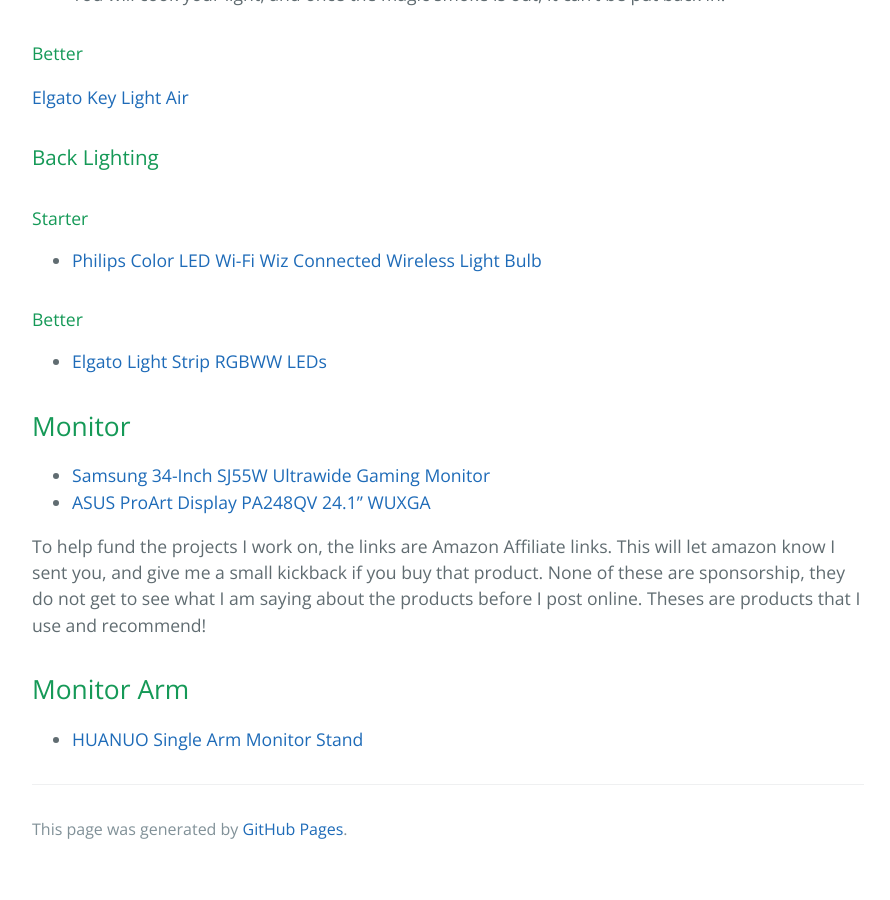
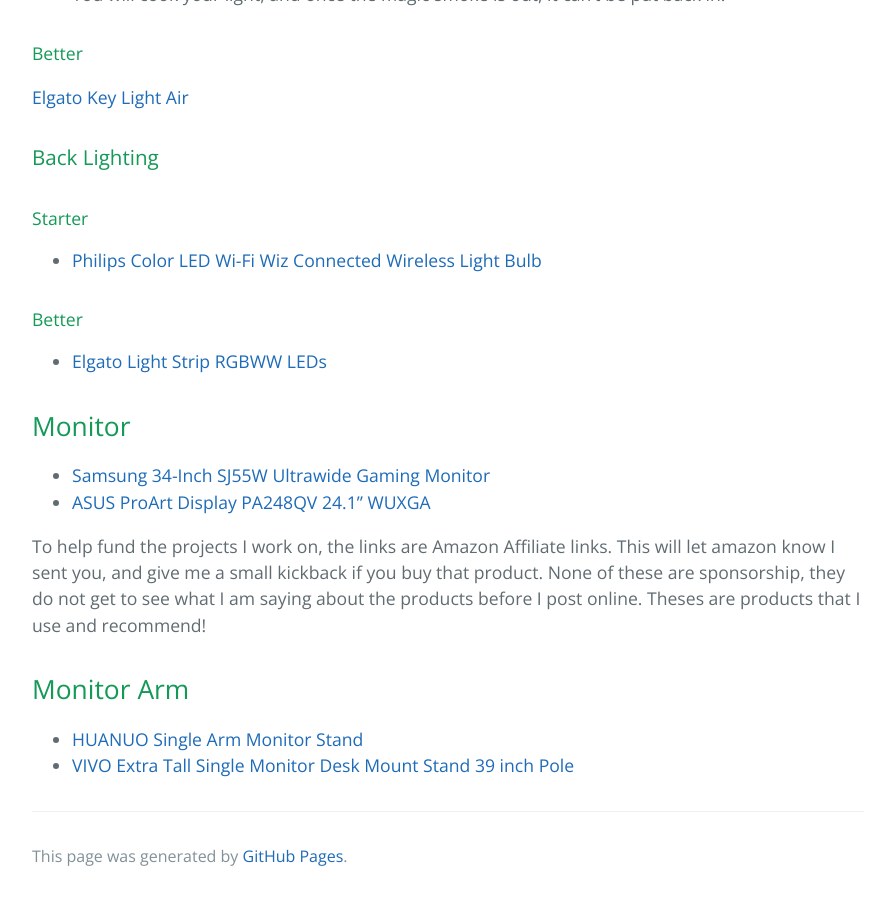
Before and after one commit to jscar-hawk/jscar-hawk.github.io, a Jekyll site: the page built from docs/2024_Streaming_Desk_Setup.md, in a window 1280 px wide and 900 px high, scrolled down 4940 px. Shown: the whole window, without its empty margins (192-1082 px from the left). Built offline with Jekyll 4.4.1, drawn with Linux system fonts in a browser that asks for light colours; before the commit the page ends 5813 px from its top, so only the background shows below that.

Commit message:
Update 2024_Streaming_Desk_Setup.md

```diff
--- a/docs/2024_Streaming_Desk_Setup.md
+++ b/docs/2024_Streaming_Desk_Setup.md
@@ -180,3 +180,4 @@ To help fund the projects I work on, the links are Amazon Affiliate links. This
 ## Monitor Arm
 
 * [HUANUO Single Arm Monitor Stand](https://amzn.to/42VvZqa)
+* [VIVO Extra Tall Single Monitor Desk Mount Stand 39 inch Pole](https://amzn.to/3uYm5aW)
```
